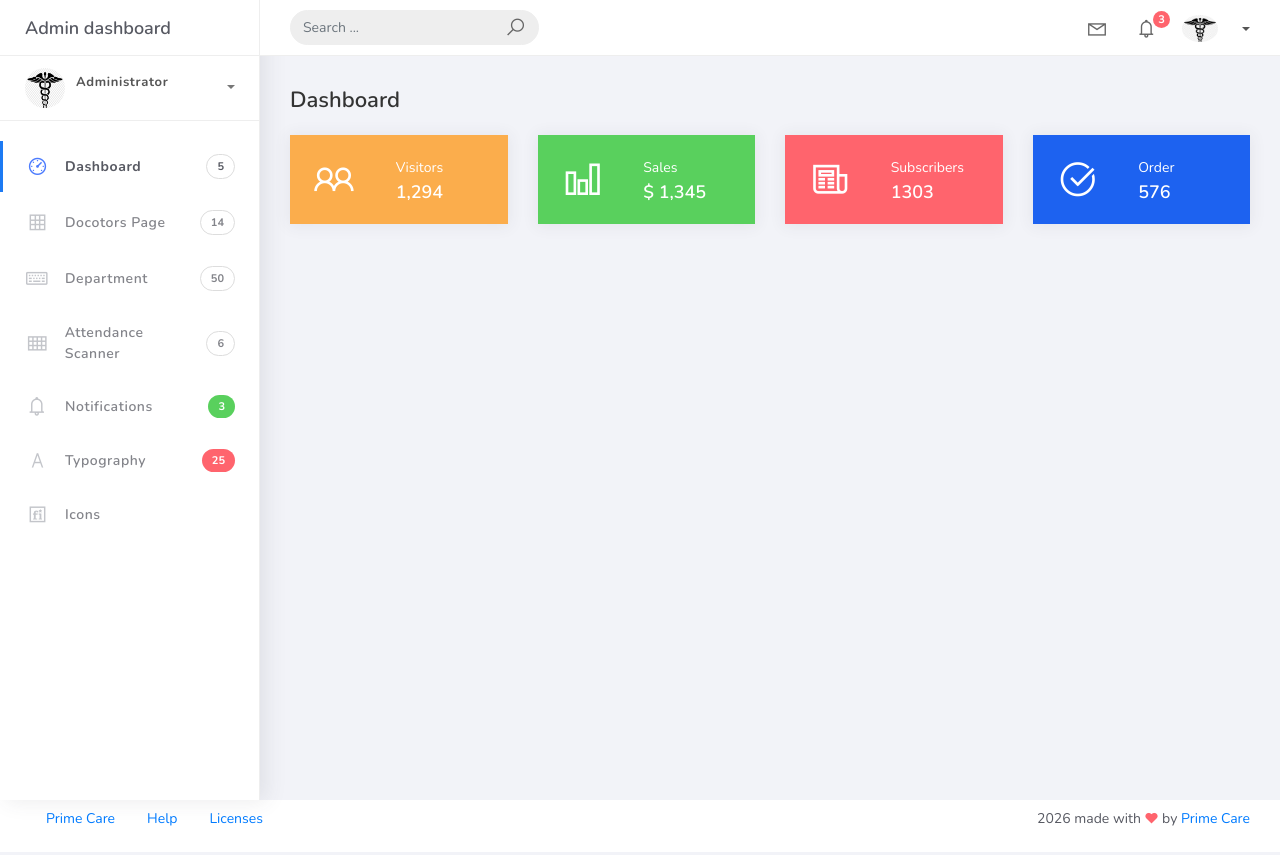
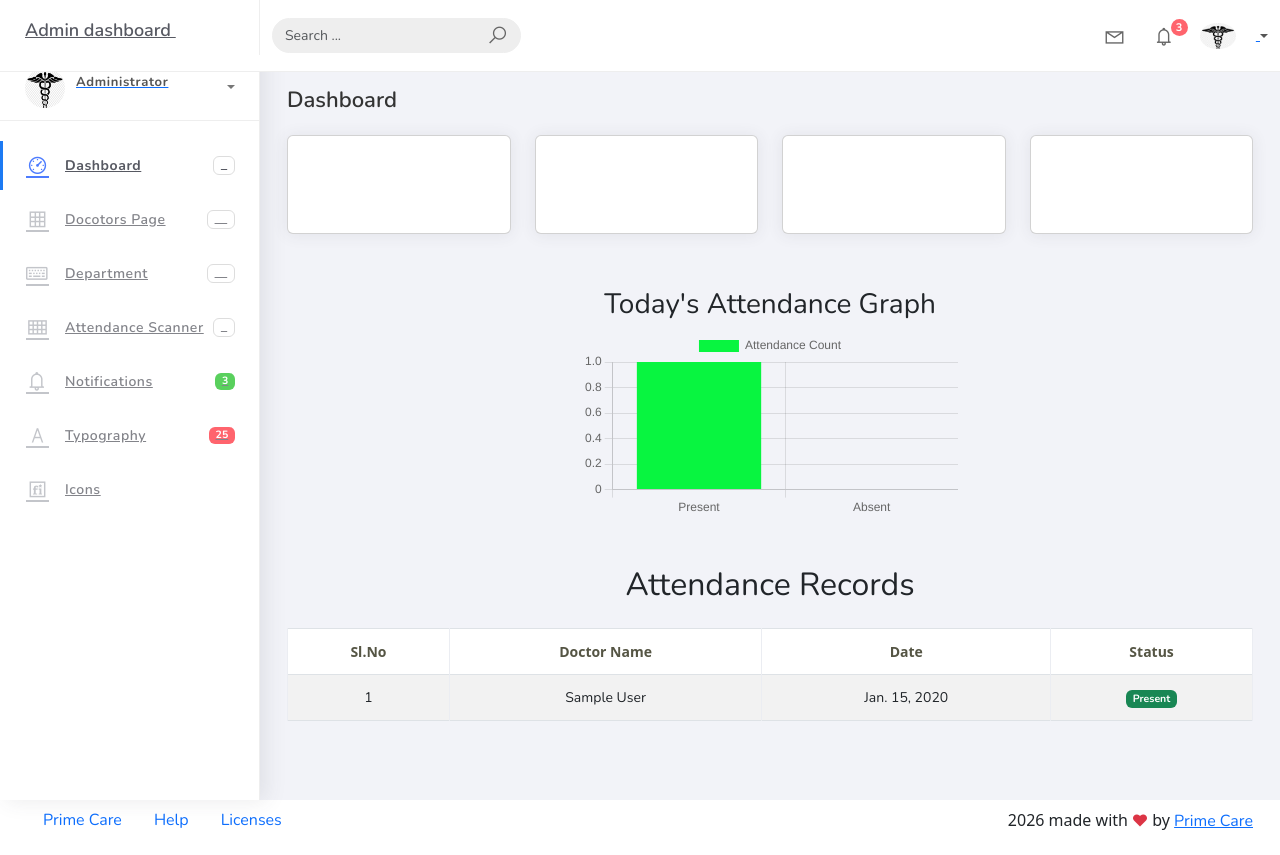
Before and after one commit to EvinFrancis/Hospital-Management-System, a Django app: page /primecare/admin_page/ in a window 1280 px wide. Run offline with Django 5.2, Linux system fonts and the light colour scheme; tables that the repository leaves empty hold one stand-in row (values such as "Sample post"); some libraries are stand-ins or nearby versions.

Commit message:
attandeca page

```diff
--- a/adminapp/templates/index.html
+++ b/adminapp/templates/index.html
@@ -707,6 +707,80 @@
 										</div>
 									</div>
 								</div>{% endcomment %}
+								 <!-- Bootstrap for styling -->
+    <link href="https://cdn.jsdelivr.net/npm/bootstrap@5.3.0/dist/css/bootstrap.min.css" rel="stylesheet">
+</head>
+<body>
+
+
+<h3 class="text-center mt-4">Today's Attendance Graph</h3>
+
+<div style="width: 400px; margin: auto;">
+    <canvas id="attendanceGraph"></canvas>
+</div>
+
+<script src="https://cdn.jsdelivr.net/npm/chart.js"></script>
+
+<script>
+    const data = {
+        labels: ['Present', 'Absent'],
+        datasets: [{
+            label: 'Attendance Count',
+            data: [{{ present }}, {{ absent }}],
+            backgroundColor: ['#08f540', '#dc3545']
+        }]
+    };
+
+    const config = {
+        type: 'bar',
+        data: data,
+        options: {
+            scales: {
+                y: {
+                    beginAtZero: true
+                }
+            }
+        }
+    };
+
+    new Chart(document.getElementById('attendanceGraph'), config);
+</script>
+
+<div class="container mt-5">
+    <h2 class="text-center mb-4">Attendance Records</h2>
+
+    <table class="table table-bordered table-striped text-center">
+        <thead class="table-">
+            <tr>
+                <th>Sl.No</th>
+                <th>Doctor Name</th>
+                <th>Date</th>
+                <th>Status</th>
+            </tr>
+        </thead>
+
+        <tbody>
+            {% for att in attendances %}
+            <tr>
+                <td>{{ forloop.counter }}</td>
+                <td>{{ att.doctor.doc_name }}</td>
+                <td>{{ att.date }}</td>
+                <td>
+                    {% if att.status == 'Present' %}
+                        <span class="badge bg-success">Present</span>
+                    {% else %}
+                        <span class="badge bg-danger">Absent</span>
+                    {% endif %}
+                </td>
+            </tr>
+            {% empty %}
+            <tr>
+                <td colspan="4">No attendance records found</td>
+            </tr>
+            {% endfor %}
+        </tbody>
+    </table>
+</div>
 							</div>
 						</div>
 							{% endblock %}
--- a/adminapp/urls.py
+++ b/adminapp/urls.py
@@ -16,5 +16,7 @@ urlpatterns = [
     path('edit_doctor_page/<int:doc_id>/',views.edit_doctor_page,name='edit_doctor_page'),
     path('update_doctor/<int:doc_id>/',views.update_doctor,name='update_doctor'),
     path('scan_page/', views.scan_page, name='scan_page'),
+    path('view_attendance/', views.view_attendance, name='view_attendance'),
+
 
 ]
--- a/adminapp/views.py
+++ b/adminapp/views.py
@@ -16,9 +16,17 @@ def admin_page(request):
     # appointments = Appointment.objects.count()
     departments = departmentdb.objects.all()
     doctors = doctordb.objects.all()
+    attendances = Attendance.objects.all()
+     # count present & absent for today
+    present = attendances.filter(status='Present').count()
+    total = attendances.count()
+    absent = total - present
 
     return render(request, 'index.html',{'departments':departments,
-                                                'doctor':doctors})
+                                                'doctor':doctors,
+                                                'attendances': attendances
+                                                ,'present': present,
+        'absent': absent})
 
 def admin_loginpage(request):
     return render(request, 'admin_login_page.html')
@@ -238,3 +246,14 @@ def update_doctor(request, doc_id):
 def scan_page(request):
 
     return render(request, 'scan-attendance.html')
+
+from doctorsapp.models import *
+def view_attendance(request):
+    attendances = Attendance.objects.all()
+     # count present & absent for today
+    present = attendances.filter(status='Present').count()
+    total = attendances.count()
+    absent = total - present
+    return render(request, 'view_attend.html', {'attendances': attendances
+                                                ,'present': present,
+        'absent': absent})
--- a/doctorsapp/templates/attendance_page.html
+++ b/doctorsapp/templates/attendance_page.html
@@ -17,7 +17,7 @@
 
 <body>
 
-    <h1>Attendance Overview 📊</h1>
+    <h1>Attendance Overview </h1>
 
     <canvas id="attendanceChart"></canvas>
 
@@ -36,7 +36,7 @@
             labels: ['Present', 'Absent'],
             datasets: [{
                 data: [{{ present }}, {{ absent }}],
-                backgroundColor: ['#28a745', '#dc3545'],
+                backgroundColor: ['#0cf342', '#f10b22'],
             }]
         };
 
```
Also changed, not shown: adminapp/templates/view_attend.html (added, +83 -0 lines), doctorsapp/views.py (+27 -7 lines), adminapp/templates/ad_appoinments.html (added).
